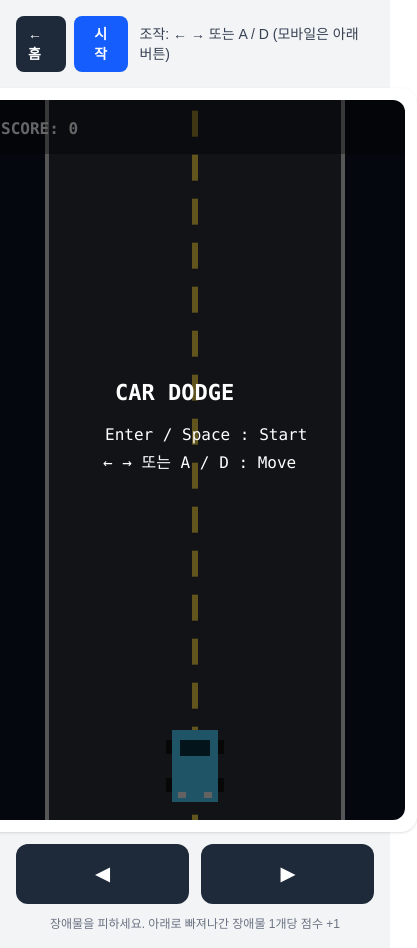
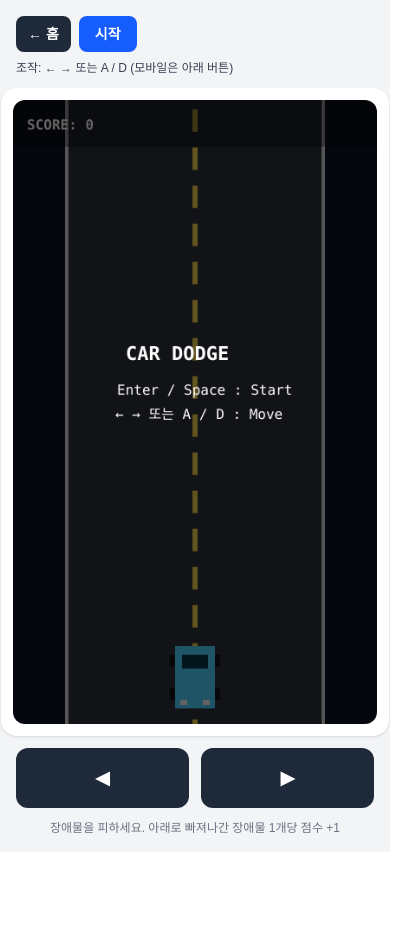
Before and after one commit to btollotus/cal-test-01, a Next.js app: page /runner in a window 390 px wide. Shown: the whole page, 417 px wide, since content can reach past the window. After the commit the page ends 852 px from the top, so only its background shows below. Built offline with nearby package versions, Linux system fonts and the light colour scheme.

Commit message:
deploy: intro + online stats

```diff
--- a/app/runner/page.tsx
+++ b/app/runner/page.tsx
@@ -1,6 +1,6 @@
 'use client';
 
-import { useEffect, useMemo, useRef, useState } from 'react';
+import { useEffect, useRef, useState } from 'react';
 import Link from 'next/link';
 
 type Obstacle = {
@@ -16,7 +16,10 @@ function clamp(n: number, min: number, max: number) {
   return Math.max(min, Math.min(max, n));
 }
 
-function rectsOverlap(ax: number, ay: number, aw: number, ah: number, bx: number, by: number, bw: number, bh: number) {
+function rectsOverlap(
+  ax: number, ay: number, aw: number, ah: number,
+  bx: number, by: number, bw: number, bh: number
+) {
   return ax < bx + bw && ax + aw > bx && ay < by + bh && ay + ah > by;
 }
 
@@ -25,9 +28,36 @@ export default function RunnerGamePage() {
   const rafRef = useRef<number | null>(null);
   const lastTsRef = useRef<number | null>(null);
 
-  // 게임 설정(원하시면 값 조절 가능합니다)
-  const W = 420;
-  const H = 720;
+  // ✅ 내부 로직 기준 해상도(고정)
+  const BASE_W = 420;
+  const BASE_H = 720;
+
+  // ✅ 로직에서는 W/H를 BASE로 사용 (중복 제거)
+  const W = BASE_W;
+  const H = BASE_H;
+
+  // ✅ 화면에 표시될 캔버스 크기(자동)
+  const [viewSize, setViewSize] = useState({ w: BASE_W, h: BASE_H });
+
+  useEffect(() => {
+    const update = () => {
+      // 모바일 주소창/하단바 고려(대략)
+      // 화면을 꽉 채우되, 위쪽 UI와 아래 버튼 공간을 조금 확보합니다.
+      const maxW = Math.min(window.innerWidth - 24, 520);
+      const maxH = window.innerHeight - 220;
+
+      const scale = Math.min(maxW / BASE_W, maxH / BASE_H);
+
+      setViewSize({
+        w: Math.max(240, Math.floor(BASE_W * scale)),
+        h: Math.max(420, Math.floor(BASE_H * scale)),
+      });
+    };
+
+    update();
+    window.addEventListener('resize', update);
+    return () => window.removeEventListener('resize', update);
+  }, []);
 
   // 자동차
   const carW = 46;
@@ -46,7 +76,7 @@ export default function RunnerGamePage() {
   const nextIdRef = useRef(1);
 
   const spawnTimerRef = useRef(0);
-  const difficultyRef = useRef(1); // 시간이 지날수록 증가
+  const difficultyRef = useRef(1);
 
   // 입력 상태
   const leftDownRef = useRef(false);
@@ -79,6 +109,7 @@ export default function RunnerGamePage() {
         reset();
       }
     };
+
     const onKeyUp = (e: KeyboardEvent) => {
       if (e.key === 'ArrowLeft' || e.key === 'a' || e.key === 'A') leftDownRef.current = false;
       if (e.key === 'ArrowRight' || e.key === 'd' || e.key === 'D') rightDownRef.current = false;
@@ -90,7 +121,6 @@ export default function RunnerGamePage() {
       window.removeEventListener('keydown', onKeyDown);
       window.removeEventListener('keyup', onKeyUp);
     };
-    // eslint-disable-next-line react-hooks/exhaustive-deps
   }, [running]);
 
   // 터치/버튼 입력(모바일 대응)
@@ -101,24 +131,25 @@ export default function RunnerGamePage() {
   useEffect(() => {
     const canvas = canvasRef.current;
     if (!canvas) return;
+
     const ctx = canvas.getContext('2d');
     if (!ctx) return;
 
+    // ✅ 내부 해상도는 항상 BASE로 유지 (선명도 안정)
+    canvas.width = BASE_W;
+    canvas.height = BASE_H;
+
     const drawRoad = () => {
-      // 배경
       ctx.fillStyle = '#0b1220';
       ctx.fillRect(0, 0, W, H);
 
-      // 도로
       ctx.fillStyle = '#2b2f3a';
       ctx.fillRect(60, 0, W - 120, H);
 
-      // 좌우 경계선
       ctx.fillStyle = '#d8d8d8';
       ctx.fillRect(60, 0, 4, H);
       ctx.fillRect(W - 64, 0, 4, H);
 
-      // 중앙 점선
       ctx.fillStyle = '#f3d34a';
       const dashH = 26;
       const gap = 18;
@@ -129,20 +160,16 @@ export default function RunnerGamePage() {
     };
 
     const drawCar = (x: number) => {
-      // 자동차(단순 도형)
       ctx.fillStyle = '#4dd0ff';
       ctx.fillRect(x, carY, carW, carH);
 
-      // 유리
       ctx.fillStyle = '#093145';
       ctx.fillRect(x + 8, carY + 10, carW - 16, 16);
 
-      // 라이트
       ctx.fillStyle = '#f7f7f7';
       ctx.fillRect(x + 6, carY + carH - 10, 8, 6);
       ctx.fillRect(x + carW - 14, carY + carH - 10, 8, 6);
 
-      // 바퀴
       ctx.fillStyle = '#111';
       ctx.fillRect(x - 6, carY + 10, 6, 14);
       ctx.fillRect(x - 6, carY + carH - 24, 6, 14);
@@ -153,7 +180,7 @@ export default function RunnerGamePage() {
     const drawObstacle = (o: Obstacle) => {
       ctx.fillStyle = '#ff5d5d';
       ctx.fillRect(o.x - o.w / 2, o.y, o.w, o.h);
-      // 반짝
+
       ctx.fillStyle = 'rgba(255,255,255,0.25)';
       ctx.fillRect(o.x - o.w / 2 + 4, o.y + 4, o.w - 8, 10);
     };
@@ -161,19 +188,19 @@ export default function RunnerGamePage() {
     const step = (ts: number) => {
       rafRef.current = requestAnimationFrame(step);
 
+      // 정지 상태/게임오버 상태에서도 화면은 계속 그리기
       if (!running || gameOver) {
-        // 정지 상태일 때도 화면은 그립니다
         drawRoad();
         obstaclesRef.current.forEach(drawObstacle);
         drawCar(carXRef.current);
-        // UI
+
         ctx.fillStyle = 'rgba(0,0,0,0.35)';
         ctx.fillRect(0, 0, W, 54);
         ctx.fillStyle = '#fff';
         ctx.font = 'bold 16px ui-monospace, SFMono-Regular, Menlo, monospace';
         ctx.fillText(`SCORE: ${score}`, 16, 34);
 
-        if (!running) {
+        if (!running && !gameOver) {
           ctx.fillStyle = 'rgba(0,0,0,0.6)';
           ctx.fillRect(0, 0, W, H);
           ctx.fillStyle = '#fff';
@@ -204,22 +231,20 @@ export default function RunnerGamePage() {
       const dt = last ? (ts - last) / 1000 : 0;
       if (dt <= 0) return;
 
-      // 난이도 상승(시간 지날수록)
+      // 난이도 상승
       difficultyRef.current += dt * 0.08;
 
       // 입력 처리
-      const accel = 2200; // px/s^2
-      const maxV = 420;   // px/s
+      const accel = 2200;
+      const maxV = 420;
       const friction = 2600;
 
       let ax = 0;
       if (leftDownRef.current) ax -= accel;
       if (rightDownRef.current) ax += accel;
 
-      // 가속
       velXRef.current += ax * dt;
 
-      // 마찰
       if (ax === 0) {
         const v = velXRef.current;
         const dv = friction * dt;
@@ -228,8 +253,6 @@ export default function RunnerGamePage() {
       }
 
       velXRef.current = clamp(velXRef.current, -maxV, maxV);
-
-      // 위치 업데이트
       carXRef.current += velXRef.current * dt;
 
       // 도로 범위 제한
@@ -239,7 +262,7 @@ export default function RunnerGamePage() {
 
       // 장애물 생성
       spawnTimerRef.current -= dt;
-      const spawnEvery = clamp(0.75 / difficultyRef.current, 0.18, 0.75); // 점점 빨라짐
+      const spawnEvery = clamp(0.75 / difficultyRef.current, 0.18, 0.75);
       if (spawnTimerRef.current <= 0) {
         spawnTimerRef.current = spawnEvery;
 
@@ -247,10 +270,7 @@ export default function RunnerGamePage() {
         const xMin = 64 + 24;
         const xMax = 64 + roadW - 24;
 
-        // 랜덤 x
         const x = xMin + Math.random() * (xMax - xMin);
-
-        // 속도/크기 난이도 반영
         const vy = 240 + Math.random() * 220 + difficultyRef.current * 35;
         const w = 24 + Math.random() * 18;
         const h = 28 + Math.random() * 26;
@@ -267,9 +287,8 @@ export default function RunnerGamePage() {
 
       // 장애물 이동
       const obs = obstaclesRef.current;
-      for (const o of obs) {
-        o.y += o.vy * dt;
-      }
+      for (const o of obs) o.y += o.vy * dt;
+
       // 화면 밖 제거 + 점수
       let removed = 0;
       obstaclesRef.current = obs.filter((o) => {
@@ -298,7 +317,6 @@ export default function RunnerGamePage() {
       obstaclesRef.current.forEach(drawObstacle);
       drawCar(carXRef.current);
 
-      // 상단 UI
       ctx.fillStyle = 'rgba(0,0,0,0.35)';
       ctx.fillRect(0, 0, W, 54);
       ctx.fillStyle = '#fff';
@@ -314,7 +332,7 @@ export default function RunnerGamePage() {
     };
   }, [running, gameOver, score]);
 
-  // 초기에는 대기 화면
+  // 초기 대기
   useEffect(() => {
     setRunning(false);
     setGameOver(false);
@@ -322,9 +340,10 @@ export default function RunnerGamePage() {
   }, []);
 
   return (
-    <div className="min-h-screen bg-gray-100 p-4 dark:bg-gray-900">
+    // ✅ 모바일 주소창 문제를 줄이기 위해 dvh 사용
+    <div className="min-h-[100dvh] bg-gray-100 p-4 dark:bg-gray-900">
       <div className="mx-auto max-w-5xl">
-        <div className="mb-4 flex items-center justify-between gap-3">
+        <div className="mb-3 flex flex-col gap-2 md:flex-row md:items-center md:justify-between">
           <div className="flex items-center gap-2">
             <Link
               href="/"
@@ -341,7 +360,7 @@ export default function RunnerGamePage() {
             </button>
           </div>
 
-          <div className="text-sm text-gray-700 dark:text-gray-200">
+          <div className="text-xs text-gray-700 dark:text-gray-200 md:text-sm">
             조작: ← → 또는 A / D (모바일은 아래 버튼)
           </div>
         </div>
@@ -350,14 +369,16 @@ export default function RunnerGamePage() {
           <div className="rounded-2xl bg-white p-3 shadow dark:bg-gray-800">
             <canvas
               ref={canvasRef}
-              width={W}
-              height={H}
+              width={BASE_W}
+              height={BASE_H}
               className="block rounded-xl"
+              // ✅ 실제 표시 크기만 자동 조절
+              style={{ width: viewSize.w, height: viewSize.h, touchAction: 'none' }}
             />
           </div>
 
-          {/* 모바일 컨트롤 */}
-          <div className="flex w-full max-w-[420px] gap-3">
+          {/* 모바일 컨트롤: 캔버스 폭에 맞게 */}
+          <div className="flex w-full gap-3" style={{ maxWidth: viewSize.w }}>
             <button
               onPointerDown={() => pressLeft(true)}
               onPointerUp={() => pressLeft(false)}
@@ -366,6 +387,7 @@ export default function RunnerGamePage() {
             >
               ◀
             </button>
+
             <button
               onPointerDown={() => pressRight(true)}
               onPointerUp={() => pressRight(false)}
```
